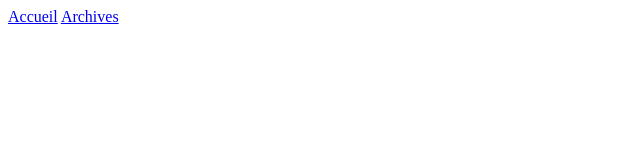
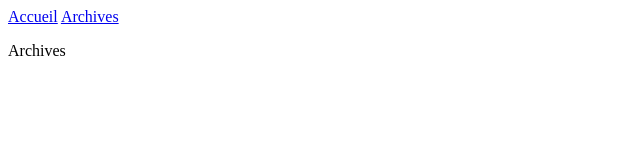
Before and after one commit to TheSilentHack/Tamir-Manager-2025-2026-Edition, a plain HTML site: page archives/archives.html in a window 1280 px wide. Shown: the full height of the page, 0-640 px from the left. Drawn offline with Linux system fonts and the light colour scheme.

Commit message:
Update archives.html

```diff
--- a/archives/archives.html
+++ b/archives/archives.html
@@ -14,7 +14,7 @@
       </nav>
     </header>
     <main>
-
+      <p>Archives</p>
     </main>
     <footer>
 
```
